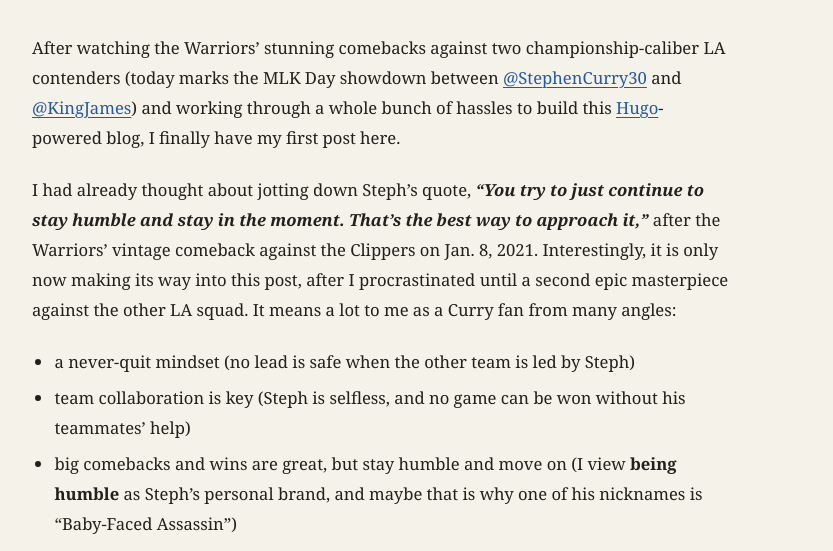
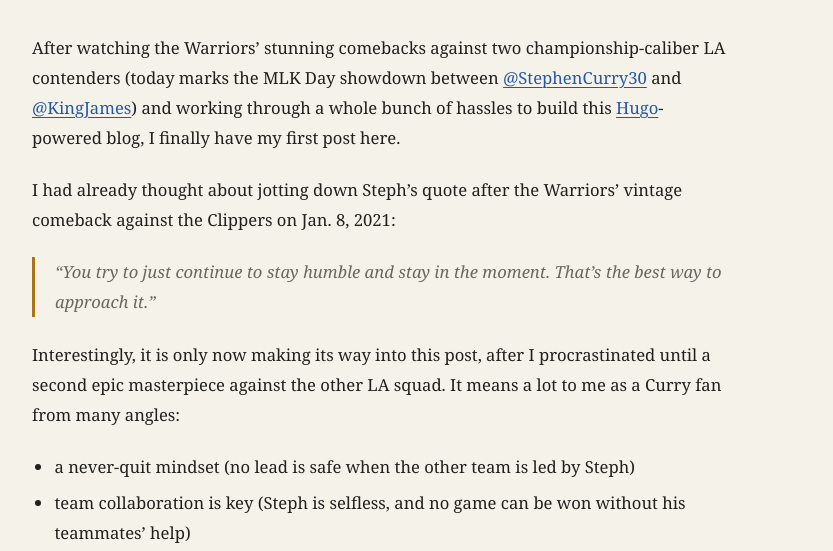
Before and after one commit to b1tank/b1tank.github.io, an Astro site: page /writing/init-post in a window 1280 px wide. Shown: the part 219-770 px from the top of the page, without its empty margins (218-1051 px from the left). Built offline with nearby package versions, Linux system fonts and the light colour scheme; Astro itself is replaced by a stand-in of ours.

Commit message:
style Curry quote as blockquote

```diff
--- a/src/content/posts/init-post.md
+++ b/src/content/posts/init-post.md
@@ -7,7 +7,11 @@
 
 After watching the Warriors' stunning comebacks against two championship-caliber LA contenders (today marks the MLK Day showdown between [@StephenCurry30](https://twitter.com/StephenCurry30) and [@KingJames](https://twitter.com/KingJames)) and working through a whole bunch of hassles to build this [Hugo](https://gohugo.io/)-powered blog, I finally have my first post here.
 
-I had already thought about jotting down Steph's quote, ***"You try to just continue to stay humble and stay in the moment. That's the best way to approach it,"*** after the Warriors' vintage comeback against the Clippers on Jan. 8, 2021. Interestingly, it is only now making its way into this post, after I procrastinated until a second epic masterpiece against the other LA squad. It means a lot to me as a Curry fan from many angles:
+I had already thought about jotting down Steph's quote after the Warriors' vintage comeback against the Clippers on Jan. 8, 2021:
+
+> *“You try to just continue to stay humble and stay in the moment. That’s the best way to approach it.”*
+
+Interestingly, it is only now making its way into this post, after I procrastinated until a second epic masterpiece against the other LA squad. It means a lot to me as a Curry fan from many angles:
 
 - a never-quit mindset (no lead is safe when the other team is led by Steph)
 - team collaboration is key (Steph is selfless, and no game can be won without his teammates' help)
```
